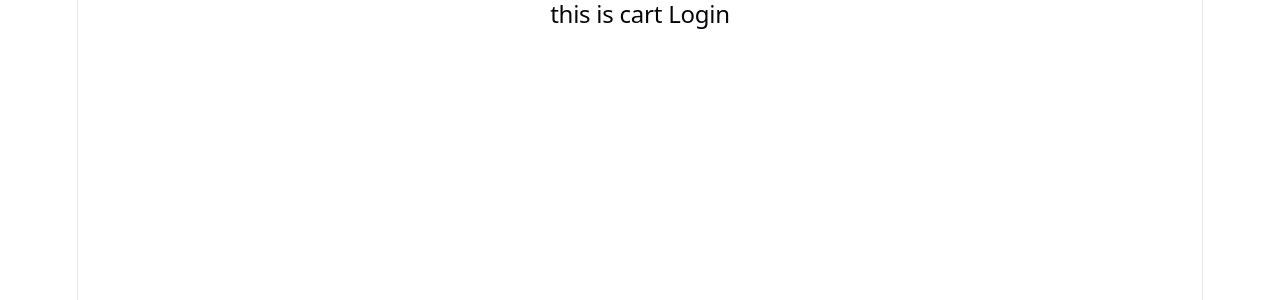
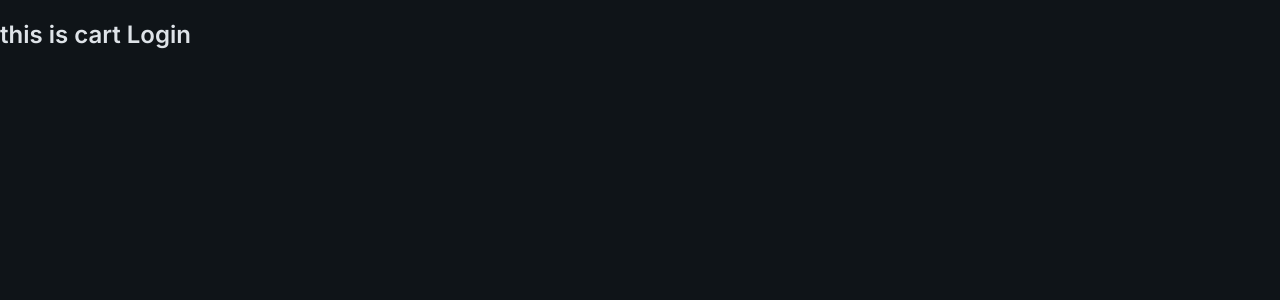
Before and after one commit to Elamin2006/Tech-Gadgets, a React (Vite) app in the folder client/: page /login in a window 1280 px wide. Shown: the top 300 px of the page. Built offline with nearby package versions, Linux system fonts and the light colour scheme.

Commit message:
chore(config): globalize custom palette in index.css and main.jsx

```diff
--- a/client/src/index.css
+++ b/client/src/index.css
@@ -1,111 +1,52 @@
+@import url('https://fonts.googleapis.com/css2?family=Sora:wght@400;600;700&family=Inter:wght@400;500;600&display=swap');
+@import url('https://fonts.googleapis.com/css2?family=Material+Symbols+Outlined:wght,FILL@100..700,0..1&display=swap');
+
 :root {
-  --text: #6b6375;
-  --text-h: #08060d;
-  --bg: #fff;
-  --border: #e5e4e7;
-  --code-bg: #f4f3ec;
-  --accent: #aa3bff;
-  --accent-bg: rgba(170, 59, 255, 0.1);
-  --accent-border: rgba(170, 59, 255, 0.5);
-  --social-bg: rgba(244, 243, 236, 0.5);
-  --shadow:
-    rgba(0, 0, 0, 0.1) 0 10px 15px -3px, rgba(0, 0, 0, 0.05) 0 4px 6px -2px;
+  --bg-surface-dim: #0f1418;
+  --bg-surface-bright: #343a3e;
+  --bg-surface-lowest: #0a0f12;
+  --bg-surface-low: #171c20;
+  --bg-surface-container: #1b2024;
+  --bg-surface-variant: #303539;
 
-  --sans: system-ui, 'Segoe UI', Roboto, sans-serif;
-  --heading: system-ui, 'Segoe UI', Roboto, sans-serif;
-  --mono: ui-monospace, Consolas, monospace;
+  --color-primary: #8ed5ff;
+  --color-primary-fixed-dim: #7bd0ff;
+  --color-primary-container: #38bdf8;
+  --color-on-primary-container: #001e2c;
 
-  font: 18px/145% var(--sans);
-  letter-spacing: 0.18px;
-  color-scheme: light dark;
-  color: var(--text);
-  background: var(--bg);
-  font-synthesis: none;
-  text-rendering: optimizeLegibility;
-  -webkit-font-smoothing: antialiased;
-  -moz-osx-font-smoothing: grayscale;
+  --color-secondary: #b9c8de;
+  --color-secondary-container: #39485a;
+  --color-on-secondary-container: #a7b6cc;
 
-  @media (max-width: 1024px) {
-    font-size: 16px;
-  }
-}
+  --color-tertiary-container: #f1a02b;
 
-@media (prefers-color-scheme: dark) {
-  :root {
-    --text: #9ca3af;
-    --text-h: #f3f4f6;
-    --bg: #16171d;
-    --border: #2e303a;
-    --code-bg: #1f2028;
-    --accent: #c084fc;
-    --accent-bg: rgba(192, 132, 252, 0.15);
-    --accent-border: rgba(192, 132, 252, 0.5);
-    --social-bg: rgba(47, 48, 58, 0.5);
-    --shadow:
-      rgba(0, 0, 0, 0.4) 0 10px 15px -3px, rgba(0, 0, 0, 0.25) 0 4px 6px -2px;
-  }
+  --color-on-surface: #dee3e8;
+  --color-on-surface-variant: #bdc8d1;
+  --color-outline-variant: #3e484f;
 
-  #social .button-icon {
-    filter: invert(1) brightness(2);
-  }
+  --color-error: #ffb4ab;
+  --color-error-container: #93000a;
+  --color-on-error-container: #ffdad6;
 }
 
 body {
   margin: 0;
+  padding: 0;
+  background-color: var(--bg-surface-dim);
+  color: var(--color-on-surface);
+  font-family: 'Inter', sans-serif;
+  -webkit-font-smoothing: antialiased;
+  -moz-osx-font-smoothing: grayscale;
+  overflow-x: hidden;
 }
 
-#root {
-  width: 1126px;
-  max-width: 100%;
-  margin: 0 auto;
-  text-align: center;
-  border-inline: 1px solid var(--border);
-  min-height: 100svh;
-  display: flex;
-  flex-direction: column;
-  box-sizing: border-box;
+.glass-panel {
+  background: rgba(30, 41, 59, 0.7);
+  backdrop-filter: blur(20px);
+  -webkit-backdrop-filter: blur(20px);
 }
 
-h1,
-h2 {
-  font-family: var(--heading);
-  font-weight: 500;
-  color: var(--text-h);
+.material-symbols-outlined {
+  font-variation-settings: 'FILL' 0, 'wght' 400, 'GRAD' 0, 'opsz' 24;
+  display: inline-block;
 }
-
-h1 {
-  font-size: 56px;
-  letter-spacing: -1.68px;
-  margin: 32px 0;
-  @media (max-width: 1024px) {
-    font-size: 36px;
-    margin: 20px 0;
-  }
-}
-h2 {
-  font-size: 24px;
-  line-height: 118%;
-  letter-spacing: -0.24px;
-  margin: 0 0 8px;
-  @media (max-width: 1024px) {
-    font-size: 20px;
-  }
-}
-p {
-  margin: 0;
-}
-
-code,
-.counter {
-  font-family: var(--mono);
-  display: inline-flex;
-  border-radius: 4px;
-  color: var(--text-h);
-}
-
-code {
-  font-size: 15px;
-  line-height: 135%;
-  padding: 4px 8px;
-  background: var(--code-bg);
-}
--- a/client/src/main.jsx
+++ b/client/src/main.jsx
@@ -4,6 +4,7 @@ import { Provider } from "react-redux";
 import { store } from "./store/store";
 import App from "./App";
 import "./index.css";
+import 'bootstrap/dist/js/bootstrap.bundle.min.js';
 
 ReactDOM.createRoot(document.getElementById("root")).render(
     <React.StrictMode>
```
